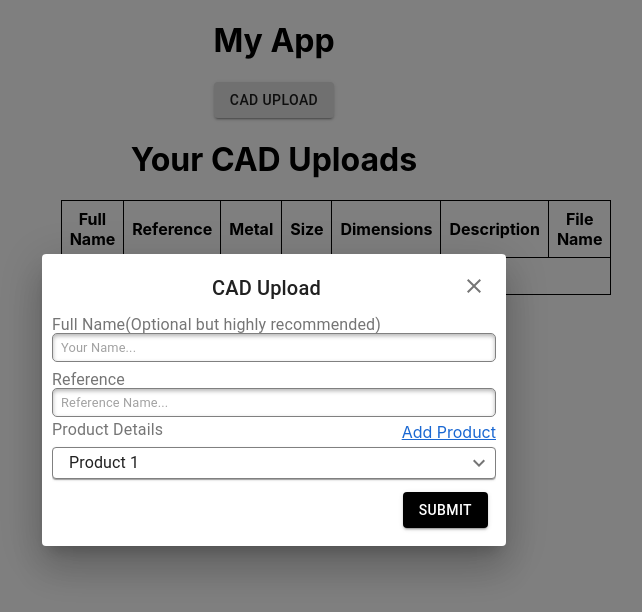
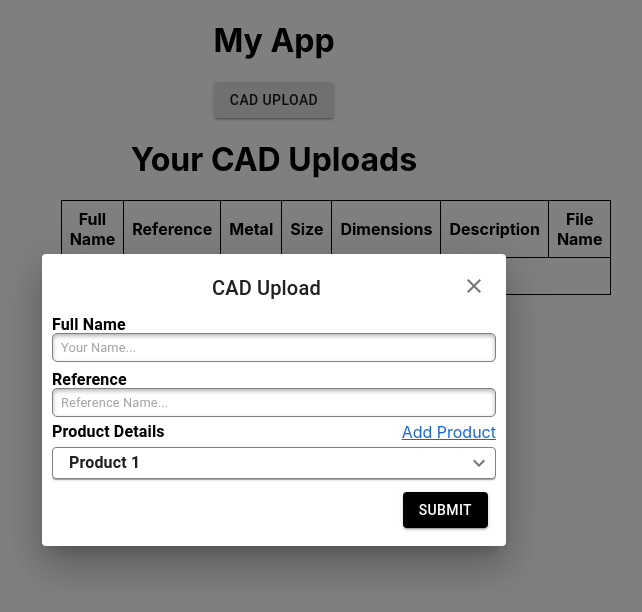
Before and after one commit to hkjalwaniya/file-upload-react, a React (Create React App) app: page / in a window 1280 px wide. Both pictures are taken after a click on the button "CAD UPLOAD". Shown: the top 612 px of the page, without its empty margins (366-1008 px from the left). Built offline with nearby package versions, Linux system fonts and the light colour scheme.

Commit message:
feature: upload image and ui improvement

```diff
--- a/src/App.js
+++ b/src/App.js
@@ -39,7 +39,7 @@ function App({ CADData }) {
                   </tr>
                   {
                     CADData.products ? CADData.products.map((product, index) => (
-                      <tr>
+                      <tr key={index}>
                         {index === 0 && <>
                           <td rowSpan={CADData.products.length} className='grey'>{CADData.fullName}</td>
                           <td rowSpan={CADData.products.length} className='grey'>{CADData.reference}</td></>
--- a/src/components/atoms/MyDropDown/MyDropDown.js
+++ b/src/components/atoms/MyDropDown/MyDropDown.js
@@ -18,7 +18,7 @@ function MyDropDown({
 }) {
   return (
     <div className={classes.dropDown}>
-    <InputLabel id={dropDownType} classes={{animated: false}} htmlFor={`select-${dropDownType}`}>{inputLabel}</InputLabel>
+    <InputLabel id={dropDownType} classes={{root: classes.formLabel,animated: false}} htmlFor={`select-${dropDownType}`}>{inputLabel}</InputLabel>
     <FormControl
       variant="outlined"
       className={classes.formControl}
--- a/src/components/atoms/MyDropDown/styles.js
+++ b/src/components/atoms/MyDropDown/styles.js
@@ -10,6 +10,10 @@ const styles = (theme) => ({
         "& fieldset": { border: 'none' }
 
     },
+    formLabel: {
+        fontWeight: 'bold',
+        color: '#000'
+    },
     outlined: {
         padding: '4px 8px',
     },
--- a/src/components/molecules/MyInputField/MyInputField.js
+++ b/src/components/molecules/MyInputField/MyInputField.js
@@ -16,7 +16,7 @@ function MyInputField({
 }) {
   return (
     <div className={classes.inputField}>
-    <InputLabel htmlFor={id}>{label}{labelNote && <span className={classes.labelNote}>{`(${labelNote})`}</span>}</InputLabel>
+    <InputLabel htmlFor={id} classes={{root: classes.formLabel}}>{label}{labelNote && <span className={classes.labelNote}>{`(${labelNote})`}</span>}</InputLabel>
     <MyInput id={id} placeholder={placeholder} type={type} value={value} onChange={handleChange} multiline={multiline} />
     </div>
   )
--- a/src/components/molecules/MyInputField/styles.js
+++ b/src/components/molecules/MyInputField/styles.js
@@ -2,8 +2,12 @@ const styles = (theme) => ({
     inputField:{
         margin: '5px 0'
     },
+    formLabel: {
+        fontWeight: 'bold',
+        color: '#000'
+    },
     labelNote: {
-
+        fontWeight: 'normal'
     }
   })
 
--- a/src/components/molecules/UploadImage/UploadImage.js
+++ b/src/components/molecules/UploadImage/UploadImage.js
@@ -37,7 +37,7 @@ function UploadImage({
                     type="file"
                     accept="image/*"
                     onChange={(e) => {
-                        handleImageSelect(productId, e.target.files[0])
+                        handleImageSelect(e.target.files[0])
                         setMessage('');
                     }}
                 />
--- a/src/components/organisms/FileUpload/FileUpload.js
+++ b/src/components/organisms/FileUpload/FileUpload.js
@@ -75,9 +75,9 @@ const [expandedAccordion, setExpandedAccordion] = useState(0);
     setExpandedAccordion(isExpanded ? accordionId : 0)
   }
 
-  const handleProductDetailsChange = (index, name, value) => {
+  const handleProductDetailsChange = (name, value) => {
     const updatedProducts = [...products];
-    updatedProducts[index][name] = value;
+    updatedProducts[expandedAccordion-1][name] = value;
     setProducts(updatedProducts)
   }
 
@@ -110,7 +110,6 @@ const [expandedAccordion, setExpandedAccordion] = useState(0);
                 <MyInputField
                   id="full-name"
                   label="Full Name"
-                  labelNote="Optional but highly recommended"
                   placeholder="Your Name..."
                   value={fullName}
                   type="text"
@@ -127,9 +126,9 @@ const [expandedAccordion, setExpandedAccordion] = useState(0);
                   handleChange={handleReferenceChange}
                 />
               </Grid>
-              <Grid container justifyContent='space-between'>
+              <Grid container justifyContent='space-between' alignItems='center'>
                 <Grid item >
-                  <InputLabel htmlFor="">Product Details</InputLabel>
+                  <InputLabel htmlFor="" classes={{root: classes.formLabel}}>Product Details</InputLabel>
                 </Grid>
                 <Grid item>
                   <Link
@@ -150,7 +149,7 @@ const [expandedAccordion, setExpandedAccordion] = useState(0);
                     productId={index+1}
                     expanded={expandedAccordion === index+1}
                     handleAccordionExpansion={handleAccordionExpansion}
-                    handleProductDetailsChange={(productIndex, name, value) => handleProductDetailsChange(productIndex, name, value)}
+                    handleProductDetailsChange={(name, value) => handleProductDetailsChange(name, value)}
                   />
                 </Grid>
               ))}
--- a/src/components/organisms/FileUpload/styles.js
+++ b/src/components/organisms/FileUpload/styles.js
@@ -1,5 +1,4 @@
-const styles = (theme) => {
-    return {
+const styles = (theme) => ({
     fileUpload: {
 
     },
@@ -21,16 +20,11 @@ const styles = (theme) => {
     },
     linkButton: {
         color: '#1967d2'
-        }
-    }
-}
-// ({
-//     closeButton: {
-//         position: 'absolute',
-//         right: theme.spacing(1),
-//         top: theme.spacing(1),
-//         color: theme.palette.secondary
-//     }
-// })
+    },
+    formLabel: {
+        fontWeight: 'bold',
+        color: '#000'
+    },
+})
 
 export default styles
--- a/src/components/organisms/Product/Product.js
+++ b/src/components/organisms/Product/Product.js
@@ -1,16 +1,19 @@
+import { useState } from "react";
 import {
   withStyles,
   Grid,
   Accordion,
   AccordionSummary,
   AccordionDetails,
-  Typography
+  Typography,
+  Link
 } from "@material-ui/core"
 import ExpandMoreIcon from "@material-ui/icons/ExpandMore";
 import styles from './styles';
 import MyDropDown from "../../atoms/MyDropDown";
 import MyInputField from "../../molecules/MyInputField";
 import UploadImage from "../../molecules/UploadImage/UploadImage";
+import UploadImageLogo from '../../../images/upload-image-icon.png';
 
 function Product({
   productData,
@@ -43,10 +46,10 @@ function Product({
         </AccordionSummary>
         <AccordionDetails classes={{ root: classes.accordionDetails }}>
           <Grid container spacing={2}>
-            <Grid item md={6} lg={6}>
+            <Grid item md={6} lg={6} classes={{root: classes.gridItemRoot}}>
               <MyDropDown
                 handleSelection={(metal) => {
-                  handleProductDetailsChange(productId-1, 'metal', metal)
+                  handleProductDetailsChange('metal', metal)
                 }}
                 inputLabel="Metal"
                 value={metal}
@@ -60,17 +63,17 @@ function Product({
                 isRequired
               />
             </Grid>
-            <Grid item md={6} lg={6}>
+            <Grid item md={6} lg={6} classes={{root: classes.gridItemRoot}}>
               <MyInputField
                 id="size"
                 label="Size"
                 placeholder="Type here..."
                 value={size}
                 type="text"
-                handleChange={(e) => handleProductDetailsChange(productId-1, 'size', e.target.value)}
+                handleChange={(e) => handleProductDetailsChange('size', e.target.value)}
               />
             </Grid>
-            <Grid item md={12} lg={12}>
+            <Grid item md={12} lg={12} classes={{root: classes.gridItemRoot}}>
               <MyInputField
                 id="dimensions"
                 label="Dimensions"
@@ -78,10 +81,10 @@ function Product({
                 placeholder="Type here..."
                 value={dimensions}
                 type="text"
-                handleChange={(e) => handleProductDetailsChange(productId-1, 'dimensions', e.target.value)}
+                handleChange={(e) => handleProductDetailsChange('dimensions', e.target.value)}
               />
             </Grid>
-            <Grid item md={12} lg={12}>
+            <Grid item md={12} lg={12} classes={{root: classes.gridItemRoot}}>
               <MyInputField
                 id="description"
                 label="Description"
@@ -89,17 +92,17 @@ function Product({
                 value={description}
                 type="text"
                 handleChange={(e) => {
-                  handleProductDetailsChange(productId-1, 'description', e.target.value)
+                  handleProductDetailsChange('description', e.target.value)
                 }}
                 multiline={true}
               />
             </Grid>
             <Grid item md={12} lg={12}>
-                <UploadImage
+              <UploadImage
                   imageData={image}
                   productId={productId}
-                  handleImageSelect={(imageProductId, file) => {
-                    handleProductDetailsChange(imageProductId-1, 'image', file)}}
+                  handleImageSelect={(file) => {
+                    handleProductDetailsChange('image', file)}}
                 />
             </Grid>
           </Grid>
--- a/src/components/organisms/Product/styles.js
+++ b/src/components/organisms/Product/styles.js
@@ -25,8 +25,14 @@ const styles = (theme) => ({
     expandMoreIcon: {
         padding: 0
     },
+    heading: {
+        fontWeight: 'bold',
+    },
     accordionDetails: {
         padding: '8px'
+    },
+    gridItemRoot: {
+        padding: '8px 8px 0 8px!important'
     },
 })
 
```
Lines whose indentation alone changed are shown as unchanged.
